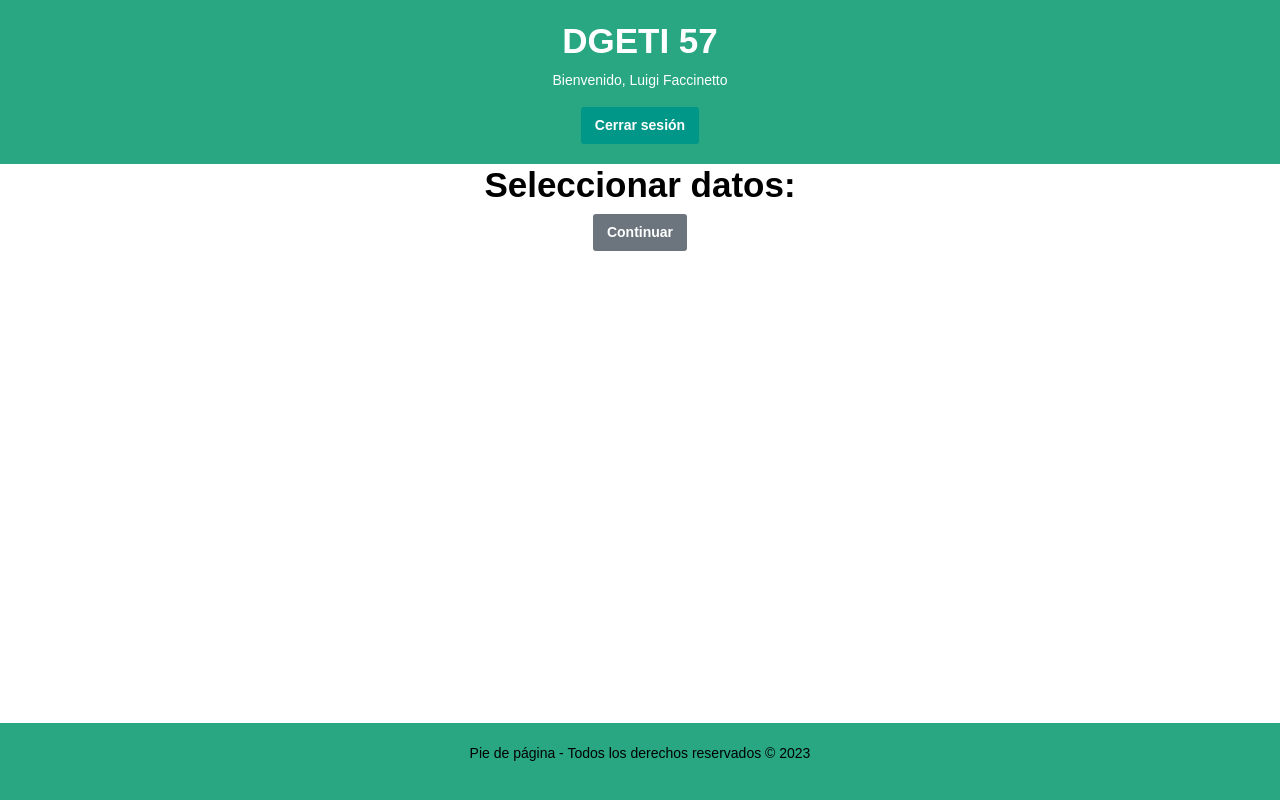
After one commit to omar-angeles/students_cts57, a PHP site: page /proyectos/home2.php in a window 1280 px wide. The commit adds this page. Run offline with PHP 8.4, Linux system fonts and the light colour scheme; a user stored in the database is signed in.

Commit message:
cambios luigi

```diff
--- a/ctrl/procesamientoExcel.php
+++ b/ctrl/procesamientoExcel.php
@@ -113,4 +113,4 @@ for($indiceFila = 2; $indiceFila<=$numeroFilas; $indiceFila++){
     //echo '<br/>'.$sql.'<br/>';
 }
 echo 'Carga completa';
-header("Location: http://localhost/proyectos/students_cts57/home.php");
+header("Location: http://localhost/proyectos/students_cts57/home2.php");
--- /dev/null
+++ b/home2.php
@@ -0,0 +1,48 @@
+<?php
+session_start();
+if (!isset($_SESSION['name']) || !isset($_SESSION['lastname'])) {
+  // Si no se ha iniciado sesión, redirigir al formulario de inicio de sesión
+  header("Location: index.php");
+  exit();
+}
+$nombre = $_SESSION['name'];
+$apellido = $_SESSION['lastname'];
+?>
+<!DOCTYPE html>
+<html>
+
+<head>
+  <!-- Main CSS-->
+  <link rel="stylesheet" type="text/css" href="css/main.css">
+  <link rel="stylesheet" type="text/css" href="css/home.css">
+  <!-- Font-icon css-->
+  <link rel="stylesheet" type="text/css" href="https://maxcdn.bootstrapcdn.com/font-awesome/4.7.0/css/font-awesome.min.css">
+
+  <title>Bienvenido</title>
+</head>
+
+
+
+<body>
+  <header>
+    <h1>DGETI 57</h1>
+    <p>Bienvenido, <?php echo $nombre . ' ' . $apellido; ?></p>
+    <form action="cerrar_sesion.php" method="POST"> <button type="submit" class="btn btn-primary btn-block">Cerrar sesión</button> </form>
+  </header>
+  <div id="title" class="title">
+    <h1>Seleccionar datos:</h1>
+    <form action="tables.php" method="POST">
+        <button type="submit" class="btn btn-secondary btn-block">Continuar</button>
+    </form>
+
+
+
+  <br>
+
+
+  <footer>
+    <p>Pie de página - Todos los derechos reservados &copy; 2023</p>
+  </footer>
+</body>
+
+</html>
```
